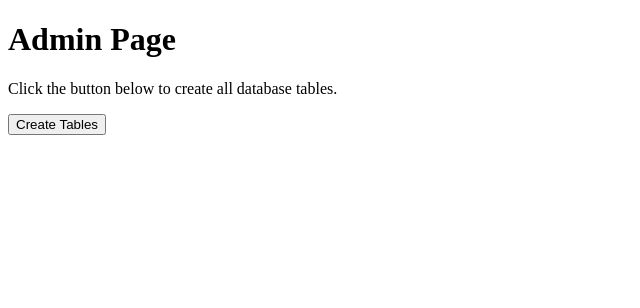
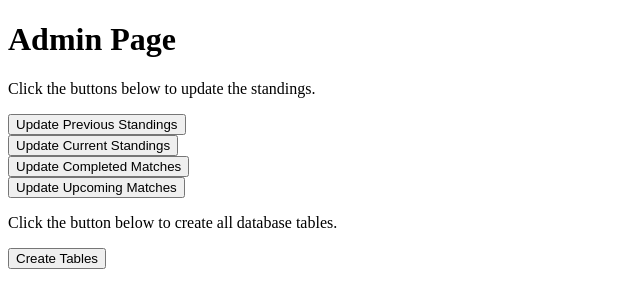
Before and after one commit to ocansey11/bet_tips_validation_web_app, a Python web app: template backend/app/templates/admin.html in a window 1280 px wide. Shown: the top 308 px of the page, without its empty margins (0-640 px from the left). Run offline with Jinja, Linux system fonts and the light colour scheme; the template is opened without the code that fills it, so the values that code supplies are empty.

Commit message:
Admin Page

```diff
--- a/backend/app/templates/admin.html
+++ b/backend/app/templates/admin.html
@@ -7,8 +7,26 @@
   </head>
   <body>
     <h1>Admin Page</h1>
+    <p>Click the buttons below to update the standings.</p>
+
+    <form action="{{ url_for('standings.previous') }}" method="get">
+      <button type="submit">Update Previous Standings</button>
+    </form>
+
+    <form action="{{ url_for('standings.current') }}" method="get">
+      <button type="submit">Update Current Standings</button>
+    </form>
+
+    <form action="{{ url_for('matches.completed') }}" method="get">
+      <button type="submit">Update Completed Matches</button>
+    </form>
+
+    <form action="{{ url_for('matches.upcoming') }}" method="get">
+      <button type="submit">Update Upcoming Matches</button>
+    </form>
+
     <p>Click the button below to create all database tables.</p>
-    <form action="{{ url_for('admin.create_tables') }}">
+    <form action="{{ url_for('admin.create_tables') }}" method="get">
       <button type="submit">Create Tables</button>
     </form>
   </body>
```
